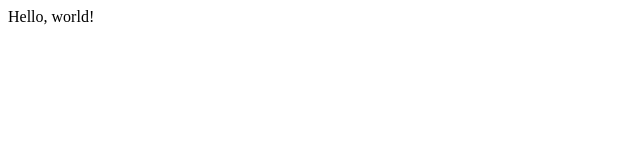
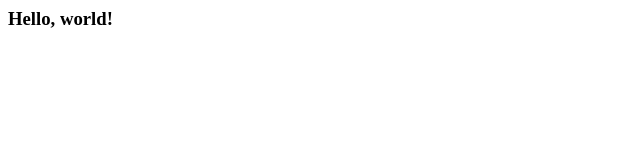
Before and after one commit to mark-b96/sample_website, a plain HTML site: page index.html in a window 1280 px wide. Shown: the full height of the page, 0-640 px from the left. Drawn offline with Linux system fonts and the light colour scheme.

Commit message:
Update heading

```diff
--- a/index.html
+++ b/index.html
@@ -1 +1 @@
-<p>Hello, world!</p>
+<h3>Hello, world!</h3>
```
